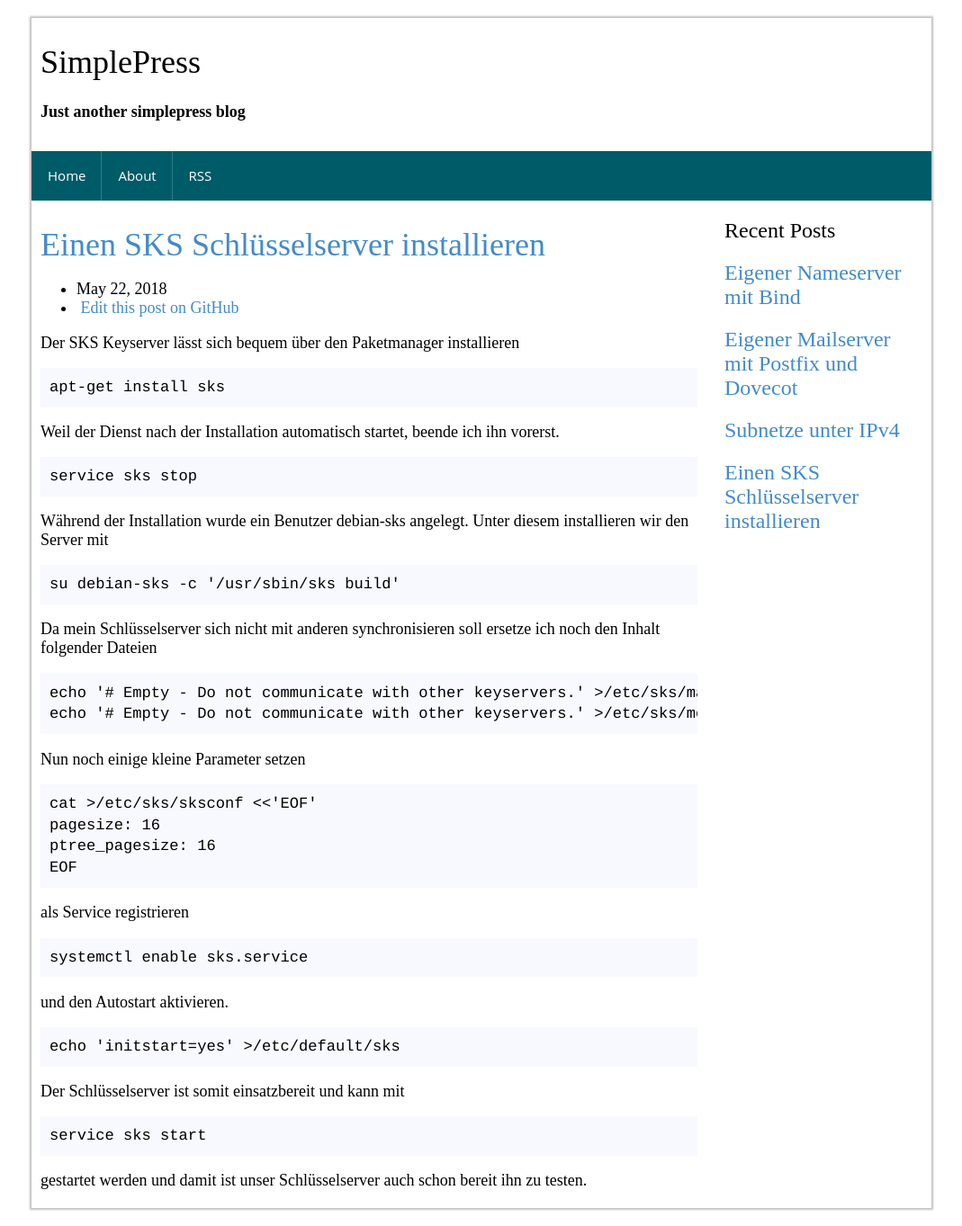
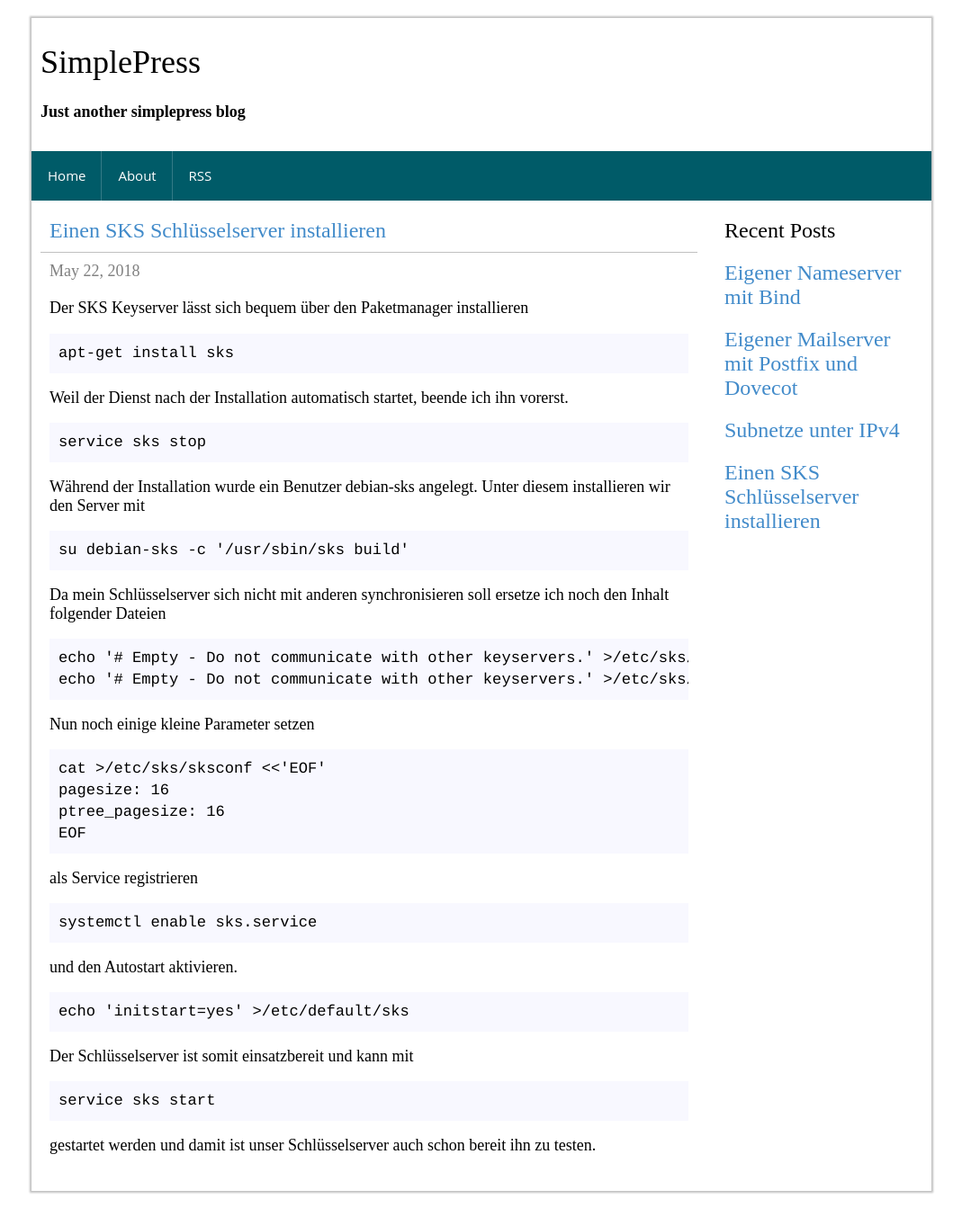
Before and after one commit to mbrain/zarat.github.io, a Jekyll site: the page built from _posts/2018-05-22-einen-gpg-schlusselbund-erstellen.markdown, in a window 1280 px wide. Shown: the whole page at 90% size, without its empty margins (105-1174 px from the left). Built offline with Jekyll 4.4.1, drawn with Linux system fonts in a browser that asks for light colours.

Commit message:
Update post.html

```diff
--- a/_layouts/post.html
+++ b/_layouts/post.html
@@ -2,38 +2,18 @@
 layout: default
 ---
 
-<section id="post">
+<div class="sp-content-item">
 
-  <article class="post">
+  <div class="sp-content-item-head"><a>{{ page.title }}</a></div>
 
-    <h1 class="post-title">
-      <a>{{ page.title }}</a>
-    </h1>
-    <!-- title -->
+  <div class="sp-content-item-head-secondary">
+    {{ page.date | date: "%B" }}
+    {{ page.date | date: "%d" }},
+    {{ page.date | date: "%Y" }}
+  </div>
 
-    <div class="post-meta">
-      <ul class="list-inline">
-        <li>
-            {{ page.date | date: "%B" }}
-            {{ page.date | date: "%d" }},
-            {{ page.date | date: "%Y" }}
-        </li>
-        <li>
-          <a href="//github.com/{{ site.github_username }}/{{ site.github_username }}.github.io/edit/master/{{ page.path }}" target="_blank"><i class="fa fa-github"></i>&nbsp;Edit this post on GitHub</a>
-        </li>
-      </ul>
-    </div>
-    <!-- meta -->
+  <div class="sp-content-item-body">
+    {{ content }}
+  </div>
 
-    <section class="post-content">
-      {{ content }}
-    </section>
-    <!-- content -->
-
-
-    <footer class="post-footer">
-    </footer>
-
-  </article>
-
-</section>
+</div>
```
